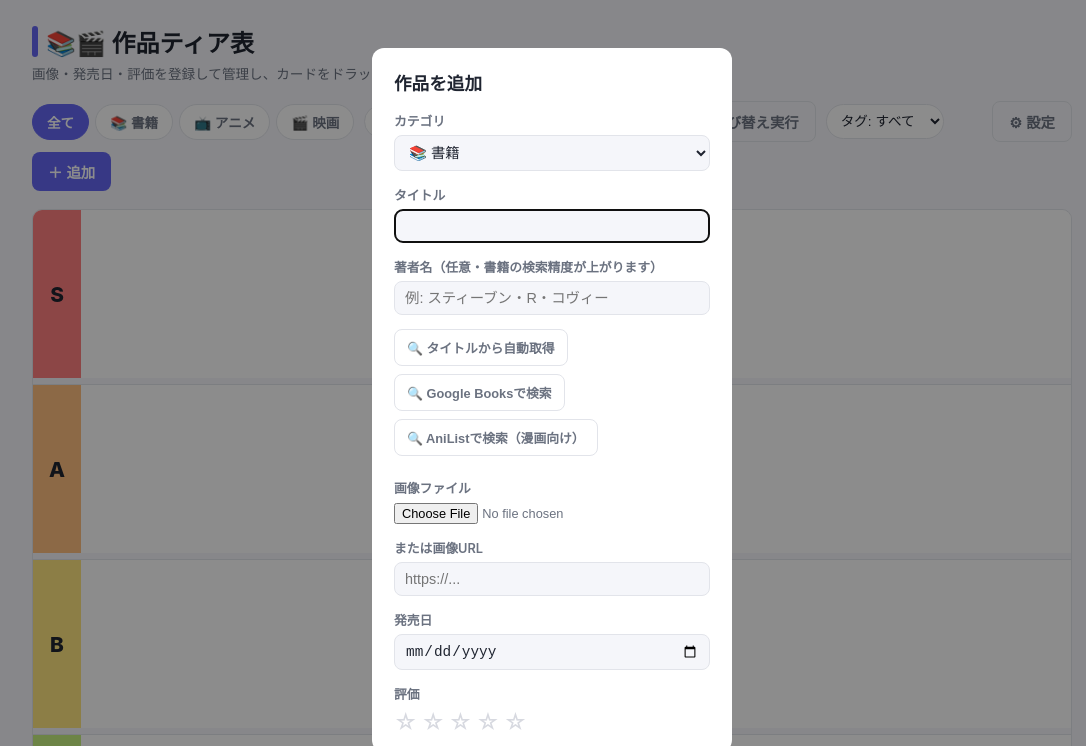
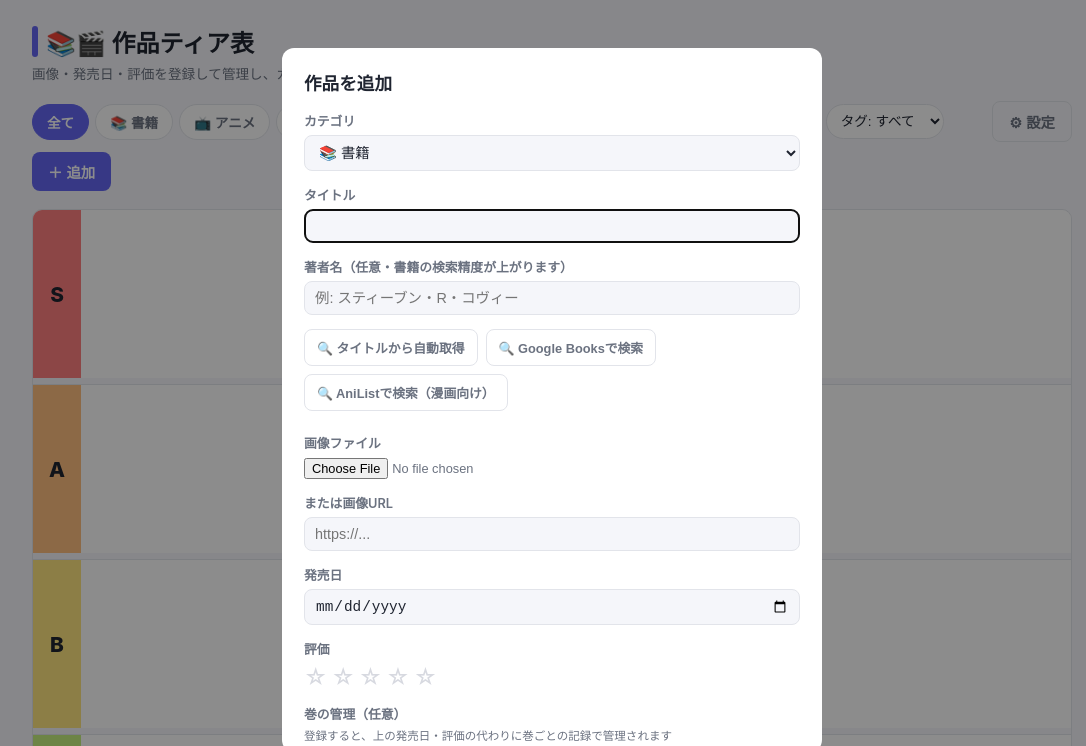
Before and after one commit to git-takumin/tier-list-app, a plain HTML site: page index.html in a window 1280 px wide. Both pictures are taken after a click on the button "＋ 追加". Shown: the top 746 px of the page, without its empty margins (88-1174 px from the left). Drawn offline with Linux system fonts and the light colour scheme.

Commit message:
「作品を追加」モーダルの横幅を1.5倍（360px→540px）にした
Co-Authored-By: Claude Opus 5.5 <noreply@anthropic.com>

```diff
--- a/index.html
+++ b/index.html
@@ -128,6 +128,7 @@
     justify-content: center; z-index: 2000; padding: 16px;
   }
   .modal { background: var(--panel); border-radius: 12px; padding: 22px; width: 360px; max-width: 100%; max-height: 88vh; overflow: auto; }
+  #modalOverlay .modal { width: 540px; }
   .modal h2 { margin: 0 0 16px; font-size: 1.1rem; }
   .field { margin-bottom: 14px; }
   .field label { display: block; font-size: 0.8rem; color: var(--text-dim); margin-bottom: 5px; font-weight: 600; }
```
